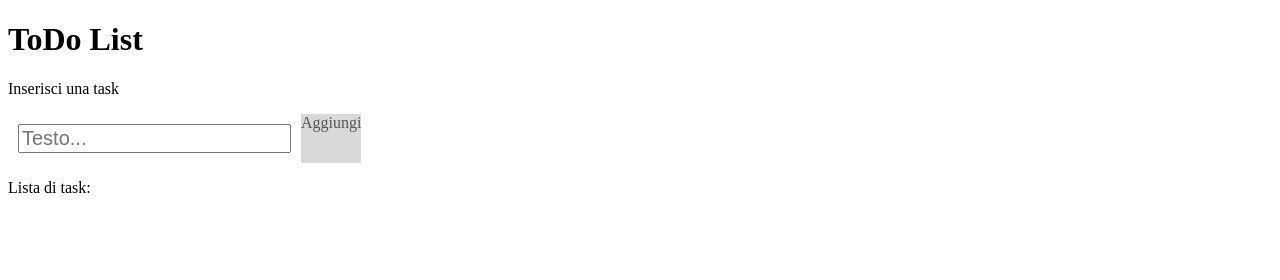
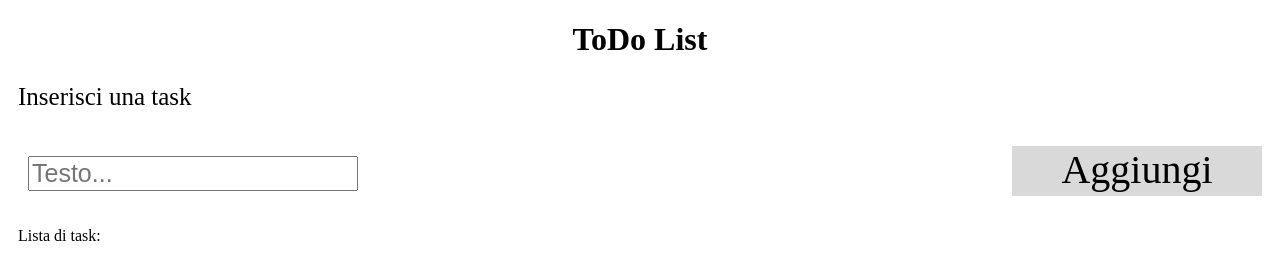
Before and after one commit to acaramma/ToDoList, a plain HTML site: page index.html in a window 1280 px wide. Drawn offline with Linux system fonts and the light colour scheme.

```diff
--- a/index.html
+++ b/index.html
@@ -5,7 +5,7 @@
 	<link rel="stylesheet" type="text/css" href="style.css">
 </head>
 	<body>
-	<div id="intero">
+	<div id="container">
 		<div class="titolo">
 			<h1>ToDo List</h1>
 		</div>
--- a/main.js
+++ b/main.js
@@ -17,10 +17,10 @@ for (var i = 0; i < lista_nodi.length; i++) {
 var chiudi = document.getElementsByClassName("Chiudi");
 for (var i = 0; i < chiudi.length; i++) {
   chiudi[i].onclick = function() {
-    var div = this.parentElement;
-    div.style.display = "none";
+    li.parentNode.removeChild(li);
   }
 }
+
 
 // aggiungi task
 function aggiungi() {
--- a/style.css
+++ b/style.css
@@ -1,22 +1,41 @@
+#container{
+  width: 100%;
+  height: 100%;
+}
+
+.titolo{
+  text-align: center;
+}
+
+.sottotitolo{
+  margin: 10px;
+  font-size: 25px;
+}
+
 #input {
   margin: 10px;
   width: max-content;
-  font-size: 20px;
+  font-size: 25px;
+}
+
+.li{
+  font-size: 30px;
 }
 
 .Aggiungi {
   background: #d9d9d9;
-  color: #555;
+  width: 250px;
+  height: 50px;
   text-align: center;
+  font-size: 40px;
   cursor: pointer;
-  transition: 0.7s;
 }
 
 .testo_utente {
   display: flex;
-  justify-content: flex-start
+  justify-content: space-between;
   padding: 10px;
-  font-size: 16px;
+  font-size: 20px;
   border: 3px;
   border-color: black;
 }
@@ -41,3 +60,11 @@
   color: white;
   cursor: pointer;
 }
+
+.testo_lista{
+  margin: 10px;
+}
+
+.checked{
+  text-decoration: line-through;
+}
```
